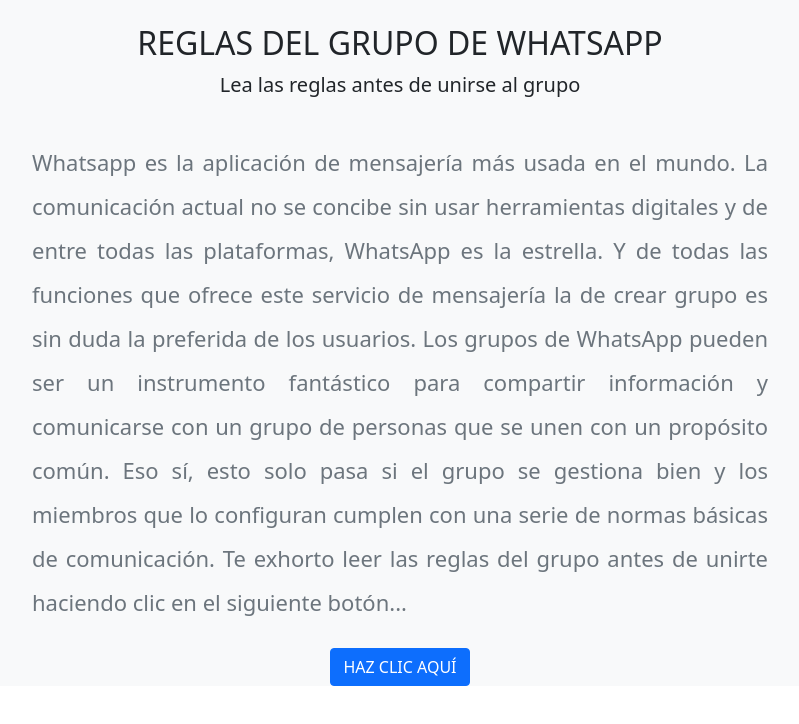
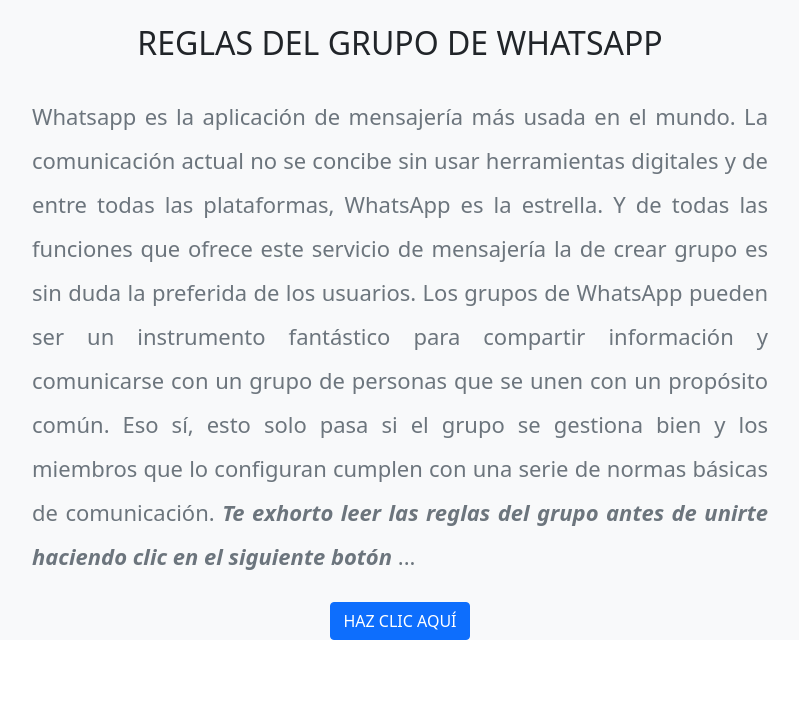
Before and after one commit to Aarias23/reglas_whatsapp, a plain HTML site: page index.html in a window 1280 px wide. Shown: the whole page, without its empty margins (240-1039 px from the left). Drawn offline with nearby package versions, Linux system fonts and the light colour scheme.

Commit message:
Update index.html

```diff
--- a/index.html
+++ b/index.html
@@ -44,14 +44,14 @@
             <div class="text-center">
                 <br>
                 <h2>REGLAS DEL GRUPO DE WHATSAPP</h2>
-                <p class="lead">Lea las reglas antes de unirse al grupo</p>
-            </div>
+<!--                 <p class="lead">Lea las reglas antes de unirse al grupo</p>
+ -->            </div>
                 <div class="row justify-content-center">
                     <div class="col-md-8 text-center">
                         <p class="text-muted my-4">
                            Whatsapp es la aplicación de mensajería más usada en el mundo. La comunicación actual no se concibe sin usar herramientas digitales y de entre todas las plataformas, WhatsApp es la estrella. Y de todas las funciones que ofrece este servicio de mensajería la de crear grupo es sin duda la preferida de los usuarios.
-                           Los grupos de WhatsApp pueden ser un instrumento fantástico para compartir información y comunicarse con un grupo de personas que se unen con un propósito común. Eso sí, esto solo pasa si el grupo se gestiona bien y los miembros que  lo configuran cumplen con una serie de normas básicas de comunicación. Te exhorto leer las
-                           reglas del grupo antes de unirte haciendo clic en el siguiente botón...
+                           Los grupos de WhatsApp pueden ser un instrumento fantástico para compartir información y comunicarse con un grupo de personas que se unen con un propósito común. Eso sí, esto solo pasa si el grupo se gestiona bien y los miembros que  lo configuran cumplen con una serie de normas básicas de comunicación. <strong><em>Te exhorto leer las
+                            reglas del grupo antes de unirte haciendo clic en el siguiente botón</em></strong> ...
                         </p>
                         <button class="btn btn-primary" data-bs-toggle="modal" data-bs-target="#reg-modal">
                             HAZ CLIC AQUÍ
@@ -64,7 +64,7 @@
     <!-- Modal itself -->
     <div class="modal fade" tabindex="-1" id="reg-modal" aria-labelledby="modal-title" aria-hidden="true">
         <div class="modal-dialog modal-lg">
-            <img class="img-thumbnail" src="reglaswspng.png" alt="">
+            <img class="img-thumbnail" src="img/reglaswspng.png" alt="">
             <div class="modal-content ">
 <!--                 <div class="modal-header">
                     <h5 class="modal-title" id="modal-title">Ya puedes unirte al grupo. Haz clic en el siguiente botón para unirte</h5>
```
